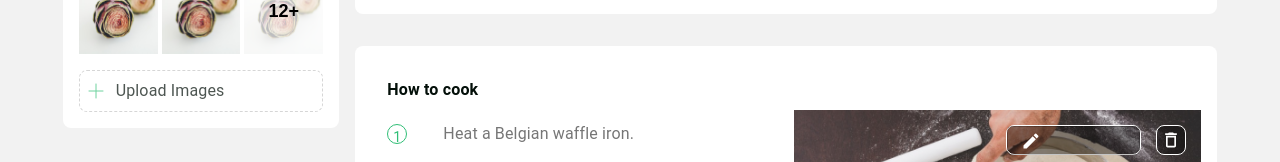
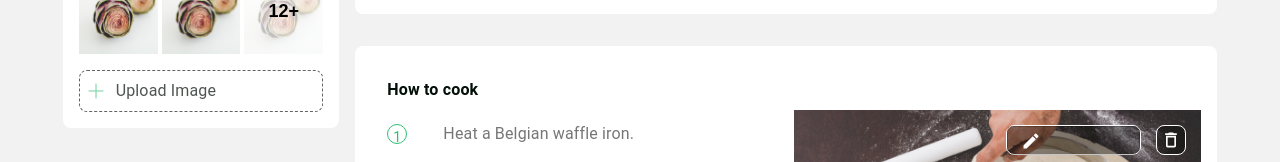
Before and after one commit to ndhungw/scratch-web, a React (Create React App) app: page /edit-recipe in a window 1280 px wide. Shown: the part 403-565 px from the top of the page. Built offline with nearby package versions, Linux system fonts and the light colour scheme.

Commit message:
button upload local image

```diff
--- a/src/pages/main/EditRecipe/ImageGallery.js
+++ b/src/pages/main/EditRecipe/ImageGallery.js
@@ -73,7 +73,6 @@ export default function ImageGallery() {
 
   ///commit
   return (
-
     <Paper className={classes.root} elevation={0}>
       <GridList cols={3} className={classes.gridList} cellHeight="auto">
         {data.map((items) => (
@@ -93,12 +92,23 @@ export default function ImageGallery() {
           </GridListTile>
         ))}
       </GridList>
-      <DashedButton
-        startComponent={<PlusIcon />}
-        className={classes.buttonUpload}
-      >
-        <Typography className={typoClasses.lead}>{"Upload Images"}</Typography>
-      </DashedButton>
+      <label htmlFor="contained-button-file">
+        <input
+          style={{ display: "none" }}
+          id="contained-button-file"
+          type="file"
+          accept="img/*"
+        />
+        <DashedButton
+          component="span"
+          aria-label="add"
+          variant="extended"
+          startComponent={<PlusIcon />}
+          className={classes.buttonUpload}
+        >
+          <Typography className={typoClasses.lead}>{"Upload Image"}</Typography>
+        </DashedButton>
+      </label>
     </Paper>
   );
 }
```
